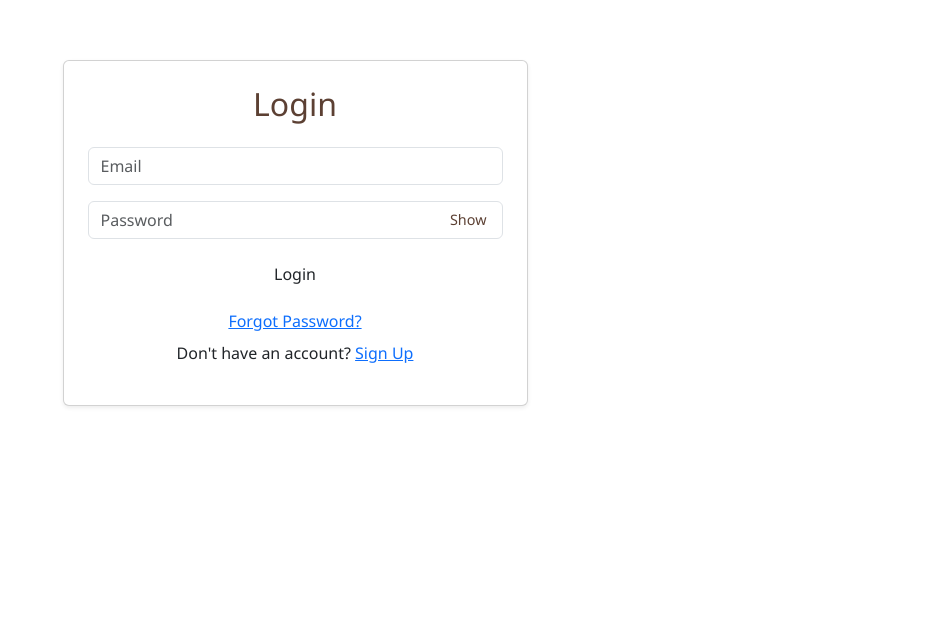
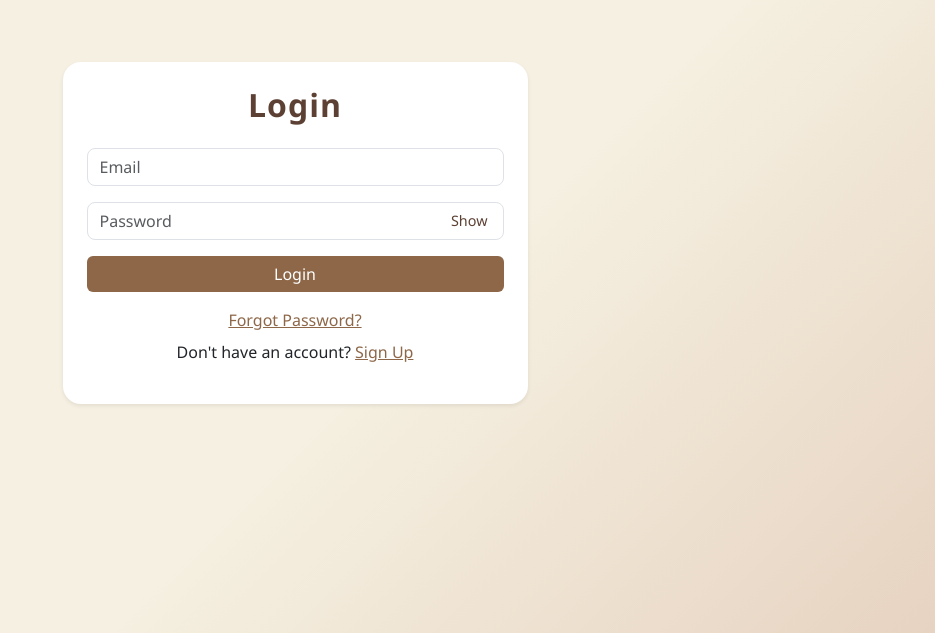
Before and after one commit to murtuza-husn/FullStack_3_Tier_Cloud_Price_Comparator_Website, a plain HTML site: page client/login.html in a window 1280 px wide. Shown: the part 167-800 px from the top of the page, without its empty margins (345-1280 px from the left). Drawn offline with nearby package versions, Linux system fonts and the light colour scheme.

Commit message:
auth pages design corrected

```diff
--- a/client/css/style.css
+++ b/client/css/style.css
@@ -1,3 +1,47 @@
+/* Custom brown button for login/signup */
+.btn-brown {
+  background-color: #8d6748;
+  color: #fff;
+  border: none;
+  transition: background 0.2s;
+}
+.btn-brown:hover, .btn-brown:focus {
+  background-color: #5C4033;
+  color: #fff;
+}
+
+/* Card and form enhancements for login/signup */
+.card {
+  border-radius: 18px;
+  border: none;
+  box-shadow: 0 4px 24px rgba(92, 64, 51, 0.08);
+}
+.form-control:focus {
+  border-color: #8d6748;
+  box-shadow: 0 0 0 0.2rem rgba(141, 103, 72, 0.15);
+}
+.form-control {
+  border-radius: 8px;
+}
+
+body.bg-beige {
+  background: linear-gradient(135deg, #f5f0e1 60%, #e7d3c1 100%);
+}
+
+/* Headings for login/signup */
+h2 {
+  font-weight: 700;
+  letter-spacing: 1px;
+}
+
+/* Links */
+a {
+  color: #8d6748;
+  text-decoration: underline;
+}
+a:hover {
+  color: #5C4033;
+}
 body {
   font-family: 'Segoe UI', Tahoma, Geneva, Verdana, sans-serif;
 }
```
